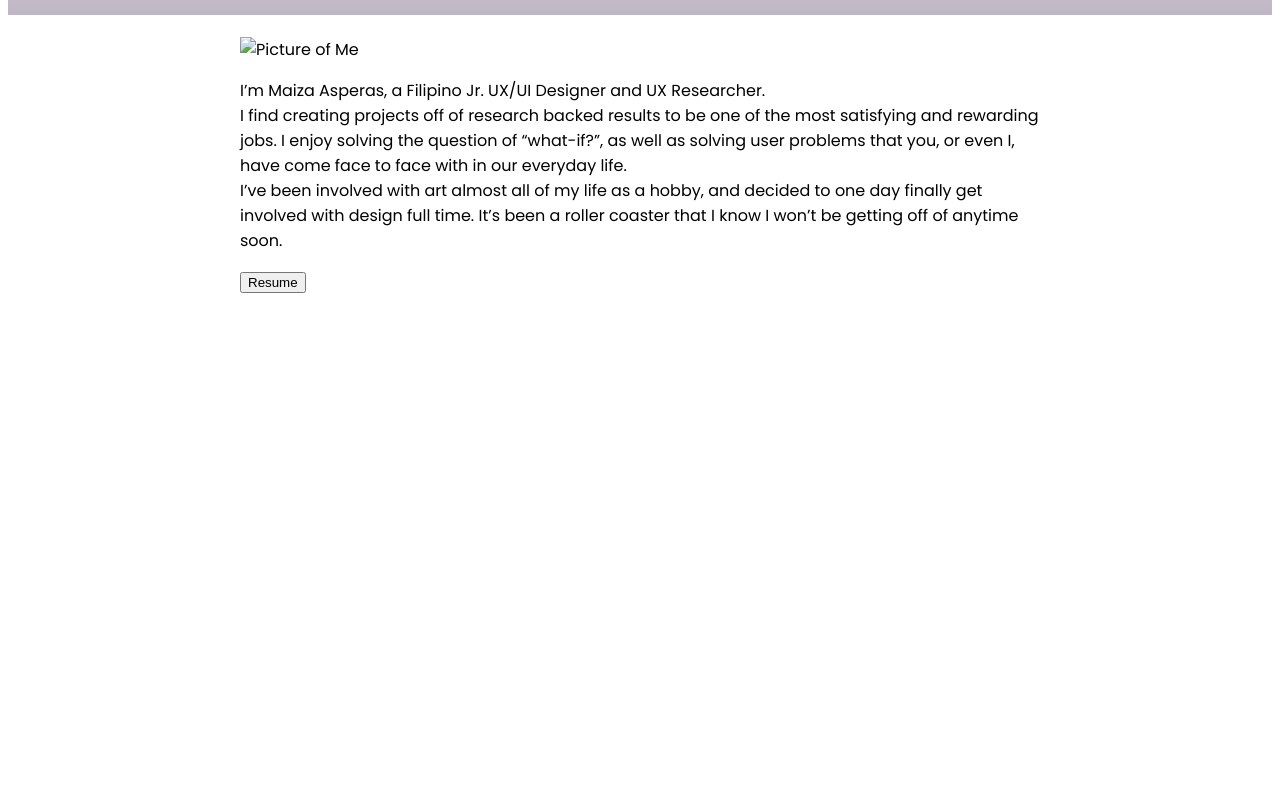
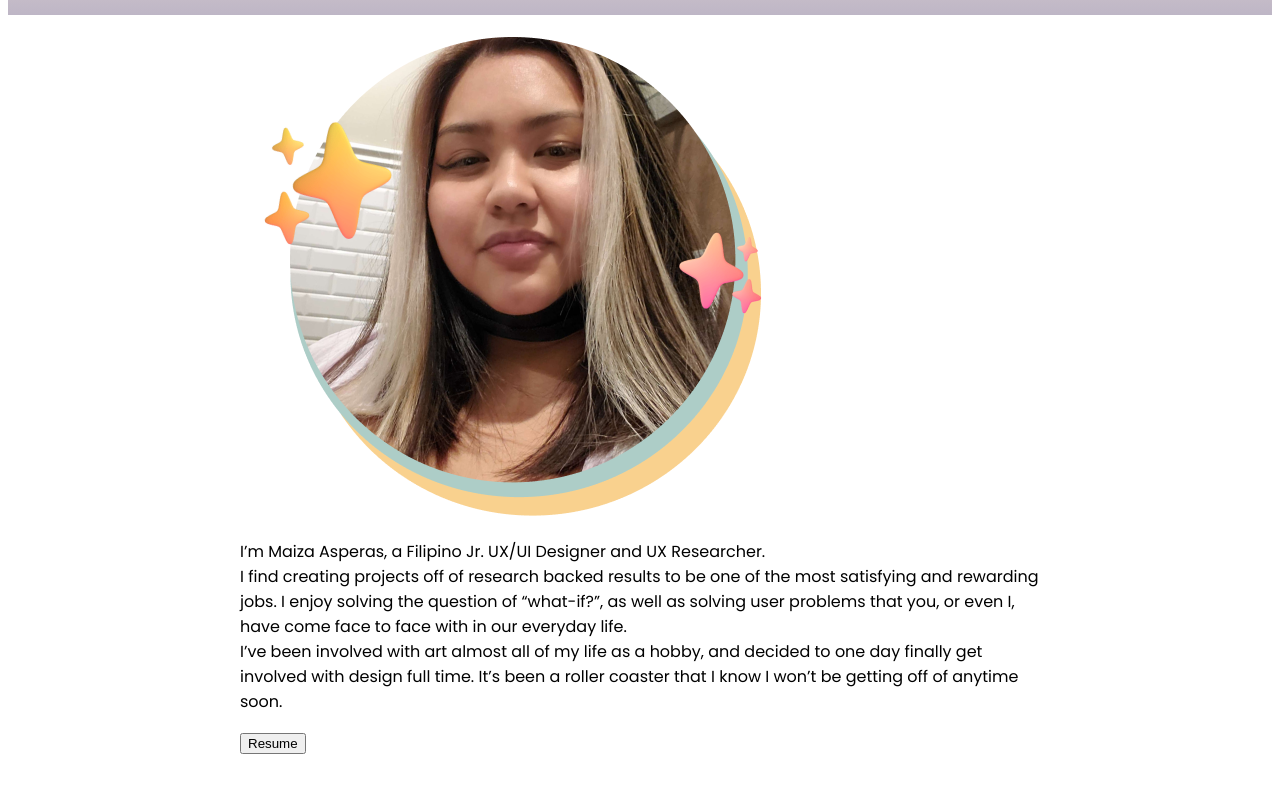
Before and after one commit to MaizaAsperas/UX_UI_HW_17, a plain HTML site: page index.html in a window 1280 px wide. Shown: the part 143-934 px from the top of the page. Drawn offline with Linux system fonts and the light colour scheme; files that its build step writes are made by us from their sources; files whose address does not match are found by name.

Commit message:
About Me Page

```diff
--- a/index.html
+++ b/index.html
@@ -4,7 +4,7 @@
 
     <head>
         <link href="https://fonts.googleapis.com/css?family=Poppins:100,200,300,400,500,600,700,800,900&display=swap" rel="stylesheet">
-        <link rel="stylesheet" type="text/css" href="https://maizaasperas.github.io/style.css">
+        <link href="css/style.css" rel="stylesheet" type="text/css">
         <title>About Me</title>
     </head>
 
```
Also changed, not shown: Group 97.png (added), a.z 1.png (added).
